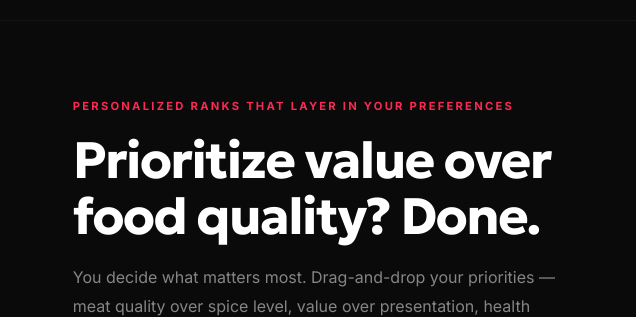
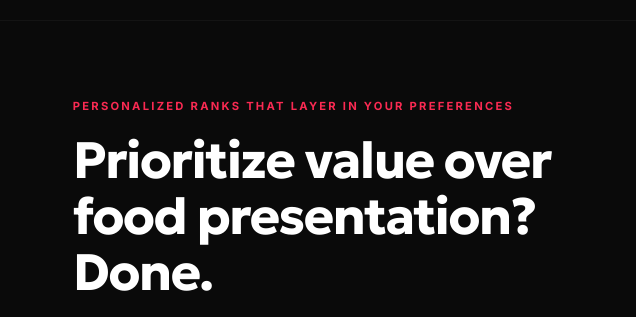
Before and after one commit to alimabsoute/forkfox, a plain HTML site: page landing-pages/fork-landing-cinematic.html in a window 1280 px wide. Shown: the part 2400-2717 px from the top of the page, 644-1280 px from the left. Drawn offline with Linux system fonts and the light colour scheme.

Commit message:
fix(forkfox): tweak landing copy from cofounder Nik
"Prioritize value over food quality" → "food presentation"
Matches section body copy which already references presentation.

🤖 Generated with Claude Code
Co-Authored-By: Claude Opus 4.6 (1M context) <noreply@anthropic.com>

```diff
--- a/landing-pages/fork-landing-cinematic.html
+++ b/landing-pages/fork-landing-cinematic.html
@@ -268,7 +268,7 @@ footer .copy{font-size:.65rem;color:rgba(255,255,255,.15)}
  </div>
  <div class="split-text">
   <div class="split-label">Personalized Ranks That Layer in Your Preferences</div>
-  <h2>Prioritize value over food quality? Done.</h2>
+  <h2>Prioritize value over food presentation? Done.</h2>
   <p>You decide what matters most. Drag-and-drop your priorities — meat quality over spice level, value over presentation, health over indulgence. The entire leaderboard reshuffles to match you.</p>
   <ul class="split-features">
    <li>Prioritize value, health, authenticity, or pure flavor — your call</li>
```
